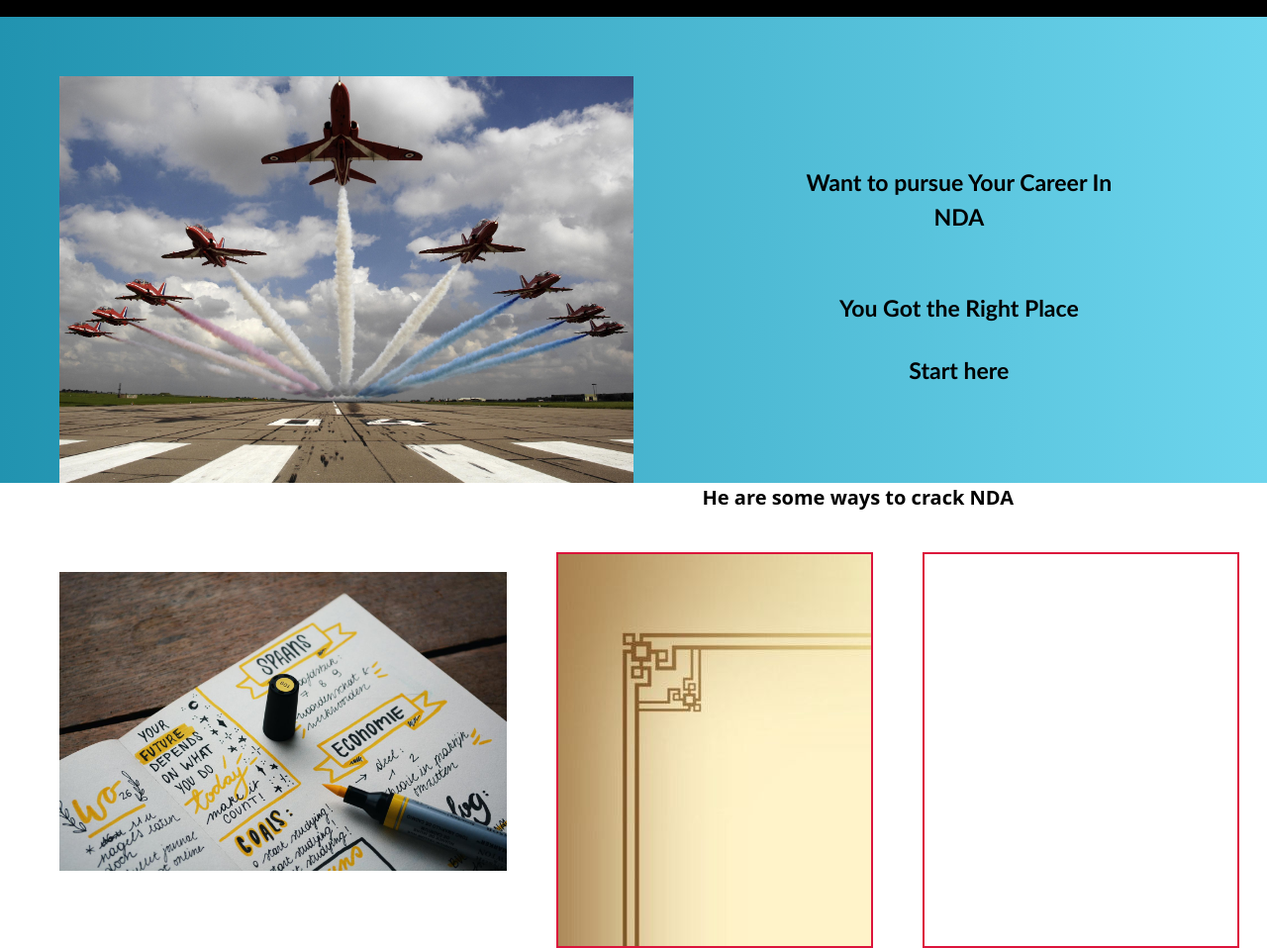
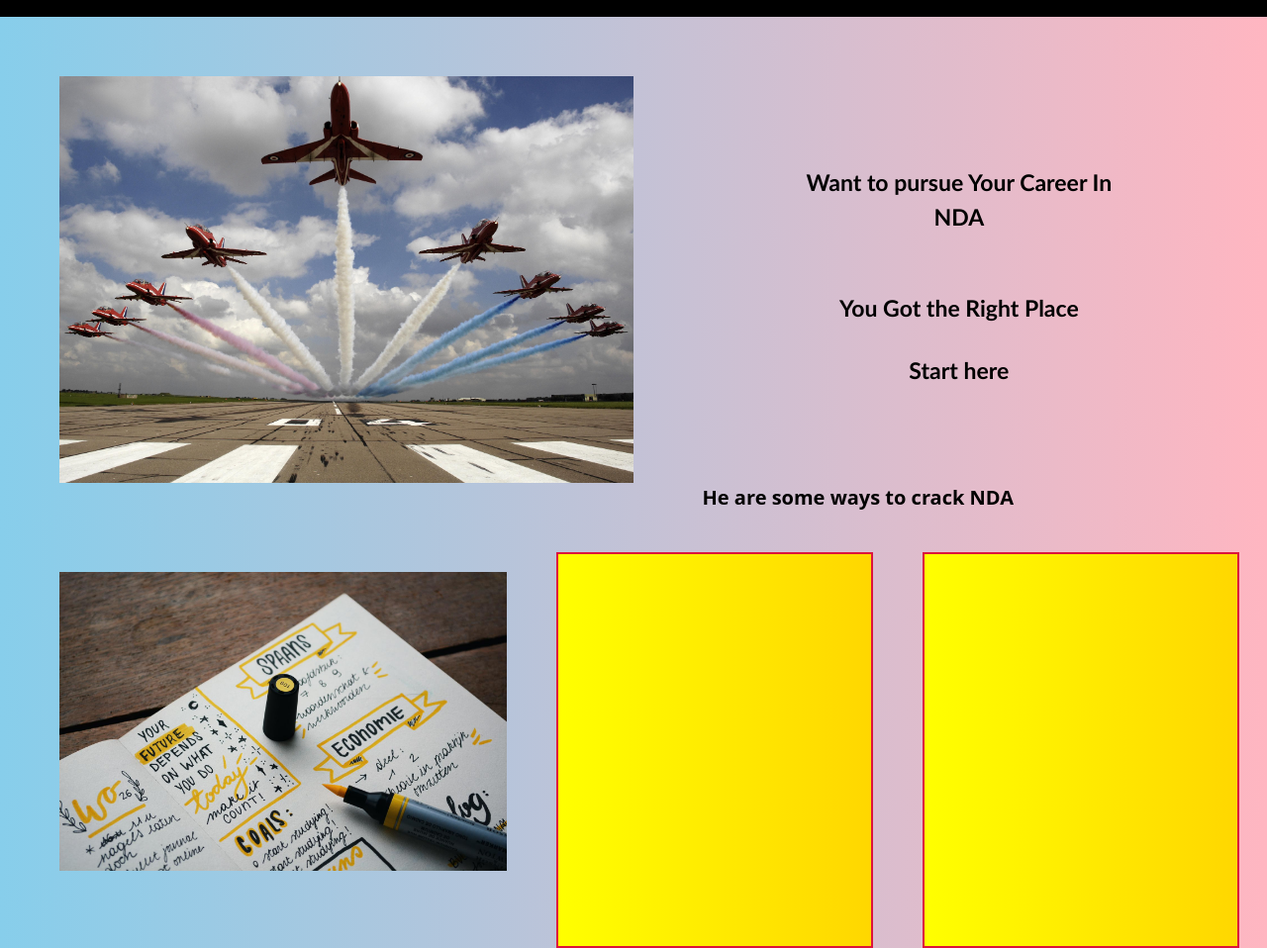
Before and after one commit to shreyapatike/Innovators, a plain HTML site: page branch1_NDA.html in a window 1280 px wide. Shown: the part 63-1021 px from the top of the page at 99% size. Drawn offline with nearby package versions, Linux system fonts and the light colour scheme.

Commit message:
added all changes

```diff
--- a/branch1_NDA.html
+++ b/branch1_NDA.html
@@ -26,7 +26,8 @@
         /* background-repeat: no-repeat; */
         /* background-size:cover; */
         display: flex;
-        background-image: linear-gradient(to right, #2193b0,#6dd5ed);
+        /* background-image: linear-gradient(to right, #2193b0,#6dd5ed); */
+        background-image: linear-gradient(to right,skyblue, lightpink);
     }
     .image{
 
@@ -56,6 +57,7 @@
     .head{
 
       display: flex;
+      background-image: linear-gradient(to right,skyblue, lightpink);
     }
     .image2{
 
@@ -66,6 +68,7 @@
 
 }
 h3{
+  background-image: linear-gradient(to right,skyblue, lightpink);
 
   font-size: 20px;
   font-weight: bold;
@@ -78,7 +81,7 @@ h3{
   margin-left: 50px;;
   height: 400px;
   border: crimson 2px solid;
-  background-image: url(./NDA_img3.jpg);
+  background-image: linear-gradient(to right,yellow,gold);
   width: 25%;
 }
 .right {
@@ -87,8 +90,9 @@ margin-top: 40px;
 margin-left: 50px;;
 height: 400px;
 border: crimson 2px solid;
-background-image: url();
+background-image: linear-gradient(to right,yellow,gold);
 width: 25%;
+align-items: center;
 }
 
 
@@ -136,6 +140,7 @@ width: 25%;
         <div class="image2"><img src="./NDA_img2.jpeg" alt="career"></div>
         <div class="left">
 
+            <!-- <h3><a href="https://www.sainikschooltvm.nic.in/index.php?option=com_content&view=article&id=83&Itemid=90">Sainik School</a></h3> -->
 
         </div>
         <div class="right"></div>
```
